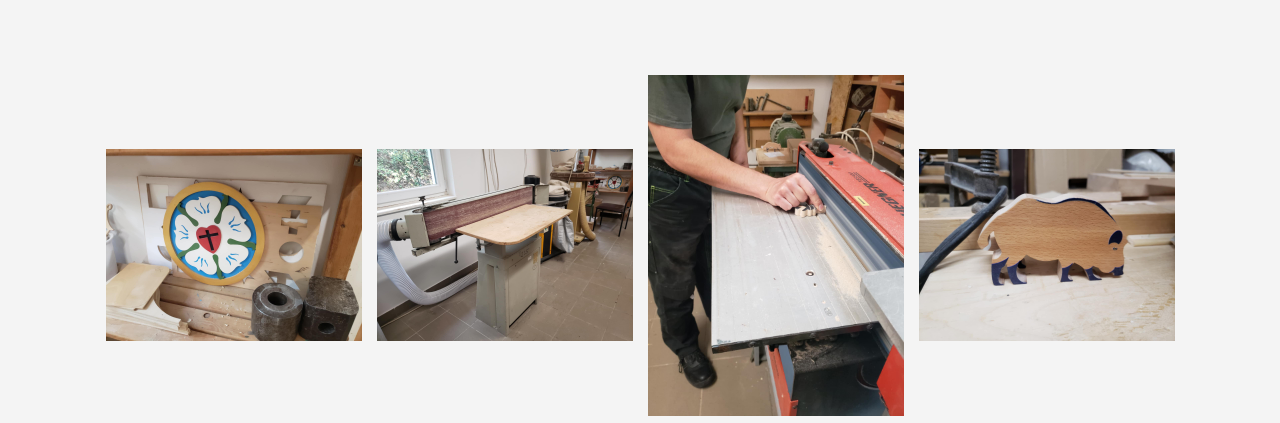
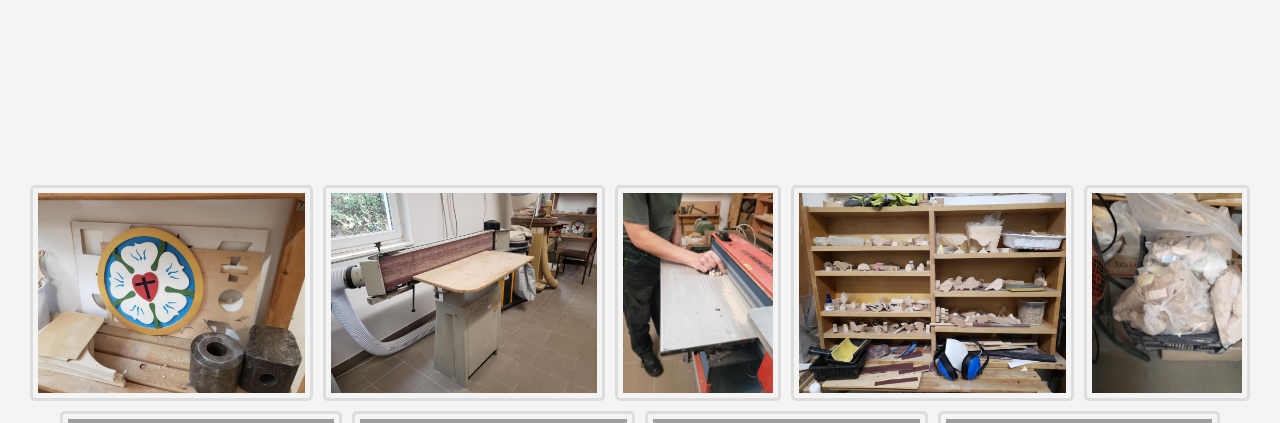
Before and after one commit to grenata36/grenata36.github.io, a PHP site: page /images.html in a window 1280 px wide. Shown: the part 400-823 px from the top of the page. Run offline with PHP 8.4, Linux system fonts and the light colour scheme; grey boxes are pictures that could not be loaded.

Commit message:
gallery push

```diff
--- a/images.html
+++ b/images.html
@@ -3,6 +3,7 @@
   <head>
     <meta charset="UTF-8" />
     <meta name="viewport" content="width=device-width, initial-scale=1.0" />
+    <script src="https://code.jquery.com/jquery-3.6.0.min.js"></script>
     <title>Cégünk Csoportja</title>
     <link rel="stylesheet" href="styles.css" />
   </head>
@@ -26,20 +27,58 @@
         <h1>Galéria</h1>
       </header>
 
-      <div id="img-ctr">
+   <!--fotó rész-->
+   <div class="gallery" id="gallery">
 
-        <img src="img/asztalos_1.jpg" class="img-thumbnail" alt="">
-        <img src="img/asztalos_10.jpg" class="img-thumbnail" alt="">
-        <img src="img/asztalos_11.jpg" class="img-thumbnail" alt="">
-        <img src="img/asztalos_3.jpg" class="img-thumbnail" alt="">
-        <img src="img/asztalos_4.jpg" class="img-thumbnail" alt="">
-        <img src="img/asztalos_5.jpg" class="img-thumbnail" alt="">
-        <img src="img/asztalos_7.jpg" class="img-thumbnail" alt="">
-        <img src="img/asztalos_8.jpg" class="img-thumbnail" alt="">
-        <img src="img/DSC_0025.JPG" class="img-thumbnail" alt="">
-        <img src="img/DSC_0043.JPG" class="img-thumbnail" alt="">
+    <div class="gallery-container">
 
-        </div>
+      <img src="img/asztalos_1.jpg" alt="Kép 1" class="gallery-image" data-large="img/asztalos_1.jpg">
+      <img src="img/asztalos_10.jpg" alt="Kép 2" class="gallery-image" data-large="img/asztalos_10.jpg">
+
+      <img src="img/asztalos_11.jpg" alt="Kép 3" class="gallery-image" data-large="img/asztalos_11.jpg">
+      <img src="img/asztalos_2.jpg" alt="Kép 4" class="gallery-image" data-large="img/asztalos_2.jpg">
+      <img src="img/asztalos_5.jpg" alt="Kép 5" class="gallery-image" data-large="img/asztalos_5.jpg">
+      <img src="img/DSC_0013.JPG" alt="Kép 6" class="gallery-image" data-large="img/DSC_0013.JPG">
+      <img src="img/DSC_0032.JPG" alt="Kép 7" class="gallery-image" data-large="img/DSC_0032.JPG">
+
+      <img src="img/DSC_0027.JPG" alt="Kép 8" class="gallery-image" data-large="img/DSC_0027.JPG">
+      <img src="img/DSC_0037.JPG" alt="Kép 9" class="gallery-image" data-large="img/DSC_0037.JPG">
+      <img src="img/IMG20241004103148.jpg" alt="Kép 10" class="gallery-image" data-large="img/IMG20241004103148.jpg">
+      <img src="img/IMG20241004103454.jpg" alt="Kép 11" class="gallery-image" data-large="img/IMG20241004103454.jpg">
+      <img src="img/IMG20241004103445.jpg" alt="Kép 12" class="gallery-image" data-large="img/IMG20241004103445.jpg">
+      <img src="img/IMG20241004103611.jpg" alt="Kép 13" class="gallery-image" data-large="img/IMG20241004103611.jpg">
+
+
+    </div>
+
+    <div id="myModal" class="modal">
+      <span class="close">&times;</span>
+      <div class="modal-content">
+        <img id="modal-image" src="" alt="Nagy méretű kép">
+      </div>
+    </div>
+
+
+    <script>
+      $(document).ready(function() {
+
+        $('.gallery-image').click(function() {
+          $('#modal-image').attr('src', $(this).data('large'));
+          $('#myModal').fadeIn();
+        });
+
+
+        $('.close, #myModal').click(function() {
+          $('#myModal').fadeOut();
+        });
+
+
+        $('#modal-image').click(function(event) {
+          event.stopPropagation();
+        });
+      });
+      </script>
+         <!--fotó rész-->
 
 
   </body>
--- a/index.html
+++ b/index.html
@@ -29,19 +29,19 @@
         <!--<h2>Bemutatkozás</h2>-->
         <div class="intro-content">
           <div class="intro-item">
-            <img src="images/DSC_0008.JPG" alt="Csoportkép 1" />
+            <img src="img/DSC_0008.JPG" alt="Csoportkép 1" />
             <p>
               Rövid leírás a csoportról, annak céljairól és tevékenységeiről.
             </p>
           </div>
           <div class="intro-item">
-            <img src="images/DSC_0043.JPG" alt="Csoportkép 3" />
+            <img src="img/DSC_0043.JPG" alt="Csoportkép 3" />
             <p>
               Rövid leírás a csoportról, annak céljairól és tevékenységeiről.
             </p>
           </div>
           <div class="intro-item">
-            <img src="images/DSC_0013.JPG" alt="Csoportkép 2" />
+            <img src="img/DSC_0013.JPG" alt="Csoportkép 2" />
             <p>
               Rövid leírás a csoportról, annak céljairól és tevékenységeiről.
             </p>
--- a/styles.css
+++ b/styles.css
@@ -123,15 +123,80 @@ h1, h2 {
     padding: 5px 5px 5px 5px ;
 }
 
-#img-ctr {
+/* image */
+
+/*Galéria*/
+
+
+.gallery {
+    grid-row: 5;
+    grid-column: 1/6;
+    padding-top: 100px;
+}
+
+.gallery-container {
     display: flex;
-    gap: 15px;
     flex-wrap: wrap;
+    gap: 10px;
+    padding: 10px;
     justify-content: center;
-    align-items: center;
-    height: 500px;
-  }
+}
 
-  .img-thumbnail {
-    width: 20%;
-  }
+
+.gallery-image {
+    border: 3px solid #ddd;
+    border-radius: 5px;
+    width: auto;
+    max-width: 100%;
+    height: auto;
+    max-height: 200px;
+    cursor: pointer;
+    transition: transform 0.3s;
+    padding: 5px;
+}
+
+
+.gallery-image:hover {
+    transform: scale(1.05);
+}
+
+
+.modal {
+    display: none;
+    position: fixed;
+    z-index: 1000;
+    left: 0;
+    top: 0;
+    width: 100%;
+    height: 100%;
+    background-color: rgba(0, 0, 0, 0.8);
+}
+
+.modal-content {
+    position: absolute;
+    top: 50%;
+    left: 50%;
+    transform: translate(-50%, -50%);
+    max-width: 80%;
+    max-height: 80%;
+}
+
+
+.modal-content img {
+    width: 100%;
+    height: auto;
+    max-height: 100vh;
+    object-fit: contain;
+}
+
+
+.close {
+    position: absolute;
+    top: 20px;
+    right: 30px;
+    font-size: 40px;
+    color: white;
+    cursor: pointer;
+}
+
+/* Galéria vége*/
```
Also changed, not shown: contact.html (+20 -37 lines).
